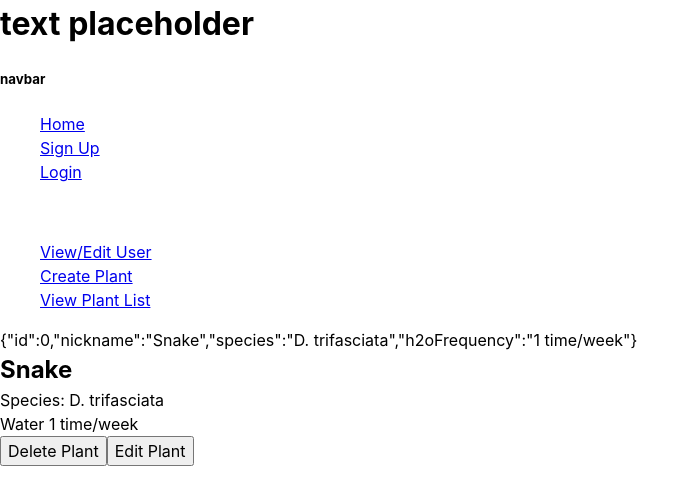
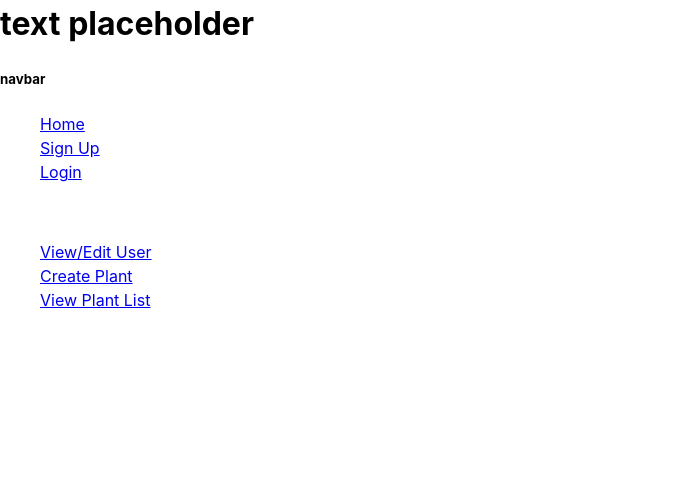
Before and after one commit to water-myplants-TT-42/front-end, a React (Create React App) app: page /plantlist/0 in a window 1280 px wide. Shown: the top 504 px of the page, without its empty margins (0-698 px from the left). Built offline with nearby package versions, Linux system fonts and the light colour scheme; sample sign-in values are in the browser's storage.

Commit message:
get PlantList consuming backend

```diff
--- a/src/App.js
+++ b/src/App.js
@@ -23,7 +23,7 @@ const deletePlantRequest = (plantId) => {
 
 function App() {
   const [plantList, setPlantList] = useState([]);
-  const [userID, setUserID] = useState(5);
+  const [userID, setUserID] = useState(null);
   console.log('userID:', userID);
 
   return (
@@ -33,7 +33,11 @@ function App() {
         <Navbar />
         <Switch>
           <PrivateRoute path="/plantlist/:id" component={() => <Plant deletePlant={deletePlantRequest} />} />
-          <PrivateRoute path="/plantlist" component={() => <PlantList userID={userID} plantList={plantList} setPlantList={setPlantList} deletePlant={deletePlantRequest} />} />
+          {/* <PrivateRoute path="/plantlist" children={() => <PlantList userID={userID} plantList={plantList} setPlantList={setPlantList} deletePlant={deletePlantRequest} />} /> */}
+
+          <PrivateRoute path="/plantlist">
+            <PlantList userID={userID} plantList={plantList} setPlantList={setPlantList} deletePlant={deletePlantRequest} />
+          </PrivateRoute>
           <PrivateRoute path="/plantform" component={() => <PlantForm userID={userID} />} />
           <PrivateRoute path="/edituser" component={EditUserForm} />
           <Route path="/signup">
--- a/src/components/PlantList.js
+++ b/src/components/PlantList.js
@@ -3,38 +3,13 @@ import { Link } from 'react-router-dom';
 import { getPlantList } from '../utils/requests';
 import DeleteModal from './DeleteModal';
 
-// dummy data for testing display, delete when get from backend is implemented
-const dummyList = [
-  {
-    id: 0,
-    nickname: 'Snake',
-    species: 'D. trifasciata',
-    h2oFrequency: '1 time/week',
-  },
-  {
-    id: 1,
-    nickname: 'Spider',
-    species: 'S. arachnoideum',
-    h2oFrequency: '1 time/week',
-  },
-  {
-    id: 2,
-    nickname: 'Frilly',
-    species: 'A. pedatum',
-    h2oFrequency: '3 times/week',
-  },
-]
-
 export default function PlantList(props) {
   const { userID, plantList, setPlantList, deletePlant } = props;
-  console.log('plantlist props', props)
-  // change useState to initialize plantList when connected to backend
-  const [plants, setPlants] = useState(dummyList)
-  const [toDelete, setToDelete] = useState(null)
+  const [toDelete, setToDelete] = useState(null);
 
-  useEffect(()=>{
-    getPlantList(userID, setPlantList)
-  },[userID, setPlantList])
+  useEffect(() => {
+    getPlantList(userID).then(res => setPlantList(res.data))
+  }, [])
 
   const onClickDelete = ({ id, nickname }) => {
     console.log('onClickDelete', id, nickname)
@@ -43,13 +18,13 @@ export default function PlantList(props) {
 
   const confirmDelete = () => {
     if (toDelete) {
-      deletePlant(toDelete.id)
-      setToDelete(null)
+      deletePlant(toDelete.id);
+      setToDelete(null);
     }
   }
 
   const cancelDelete = () => {
-    setToDelete(null)
+    setToDelete(null);
   }
 
   return (
--- a/src/components/PrivateRoute.js
+++ b/src/components/PrivateRoute.js
@@ -1,18 +1,11 @@
 import React from 'react';
 import { Route, Redirect } from 'react-router-dom';
 
-function PrivateRoute ({ component: Component, ...rest }) {
+function PrivateRoute ({ component: Component, children, ...rest }) {
     return (
-        <Route
-        { ...rest }
-        render = {props => {
-            if (localStorage.getItem('token')) {
-                return <Component {...props} />
-            } else {
-                return <Redirect to='/login' />
-            }
-        }}
-        />
+        <Route { ...rest }>
+            {localStorage.getItem('token') ? children : <Redirect to='/login' />}
+        </Route>
     )
 }
 
--- a/src/utils/requests.js
+++ b/src/utils/requests.js
@@ -25,11 +25,13 @@ export const loginRequest = (values, push, setUserID) => {
     })
 }
 
-export const getPlantList = (userID, setPlantList) => {
+export const getPlantList = (userID) => {
   return axiosWithAuth()
     .get(`https://water-plants-app-tt42.herokuapp.com/api/users/${userID}/plants`)
     .then(res => {
-      setPlantList(res.data)
+      console.log(res);
+      return res
+      // setPlantList(res.data);
     })
     .catch(err => console.log({err}))
 }
```
